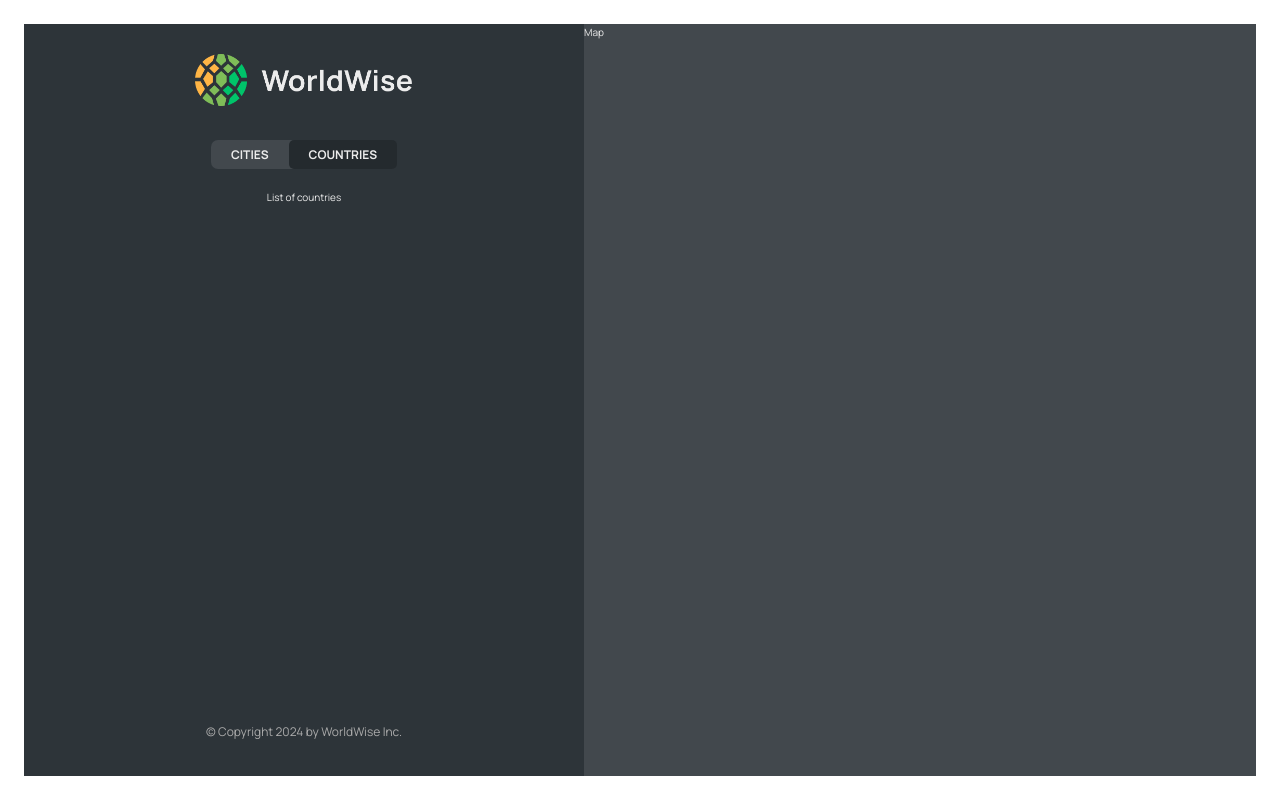
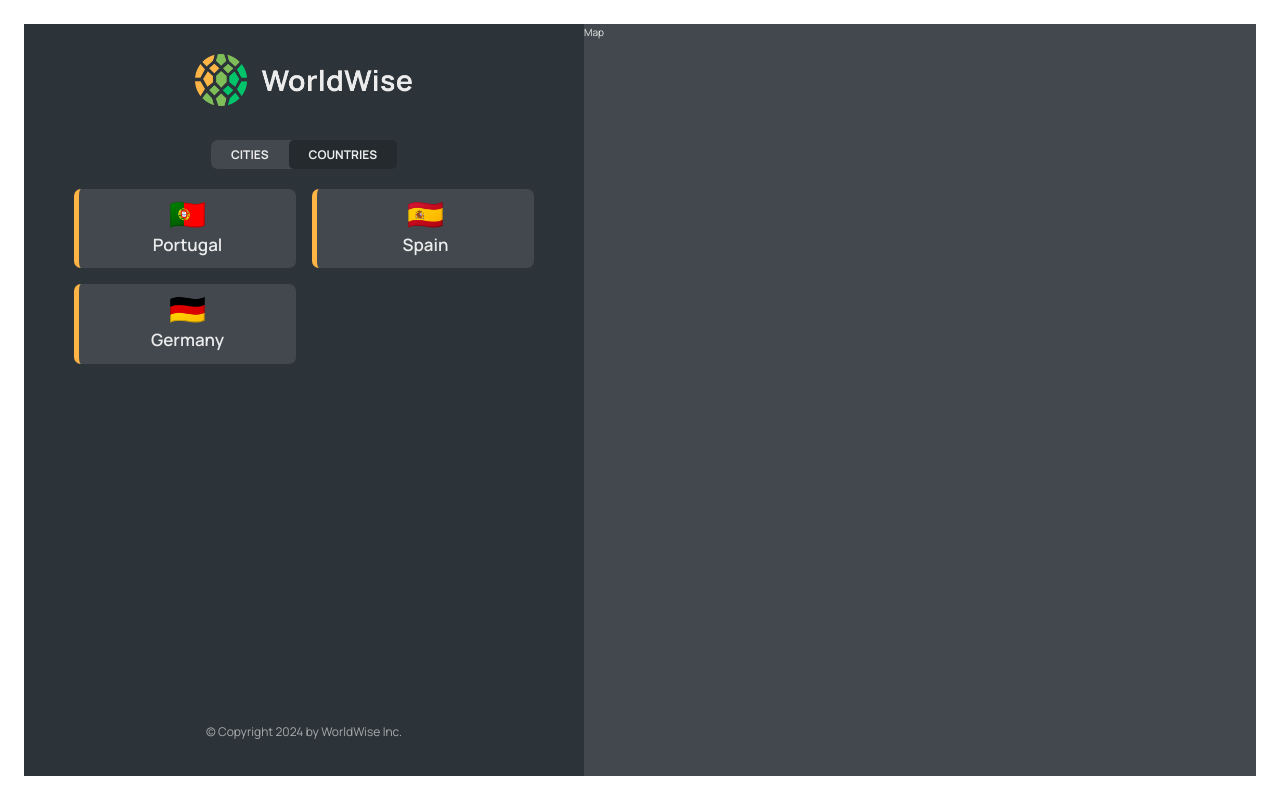
Before and after one commit to VladyslavPetruk96/WorldWise, a React (Vite) app: page /app/countries in a window 1280 px wide. Built offline with nearby package versions, Linux system fonts and the light colour scheme; data requests are answered from the project's data file.

Commit message:
add country list filter logic

```diff
--- a/src/App.jsx
+++ b/src/App.jsx
@@ -1,4 +1,6 @@
+import { useEffect, useState } from 'react';
 import { BrowserRouter, Routes, Route } from 'react-router-dom';
+
 import Homepage from './pages/Homepage';
 import Product from './pages/Product';
 import Pricing from './pages/Pricing';
@@ -6,7 +8,7 @@
 import AppLayout from './pages/AppLayout';
 import Login from './pages/Login';
 import CityList from './components/CityList';
-import { useEffect, useState } from 'react';
+import CountryList from './components/CountryList';
 
 const BASE_URL = 'http://localhost:8001';
 
@@ -39,7 +41,10 @@
             path="cities"
             element={<CityList cities={cities} isLoading={isLoading} />}
           />
-          <Route path="countries" element={<p>List of countries</p>} />
+          <Route
+            path="countries"
+            element={<CountryList cities={cities} isLoading={isLoading} />}
+          />
           <Route path="form" element={<p>Form</p>} />
         </Route>
         <Route path="*" element={<PageNotFound />} />
--- /dev/null
+++ b/src/components/CountryList.jsx
@@ -0,0 +1,32 @@
+import Spinner from './Spinner';
+import CountryItem from './CountryItem';
+import Message from './Message';
+import styles from './CountryList.module.css';
+
+function CountryList({ cities, isLoading }) {
+  if (isLoading) return <Spinner />;
+
+  if (!cities.length)
+    return (
+      <Message message="Add your first city by clicking on a city on the map" />
+    );
+
+  const countries = cities.reduce((arr, city) => {
+    if (!arr.map(el => el.country).includes(city.country)) {
+      return [
+        ...arr,
+        { country: city.country, emoji: city.emoji, id: city.id },
+      ];
+    } else return arr;
+  }, []);
+
+  return (
+    <ul className={styles.countryList}>
+      {countries.map(country => (
+        <CountryItem country={country} key={country.id} />
+      ))}
+    </ul>
+  );
+}
+
+export default CountryList;
```
